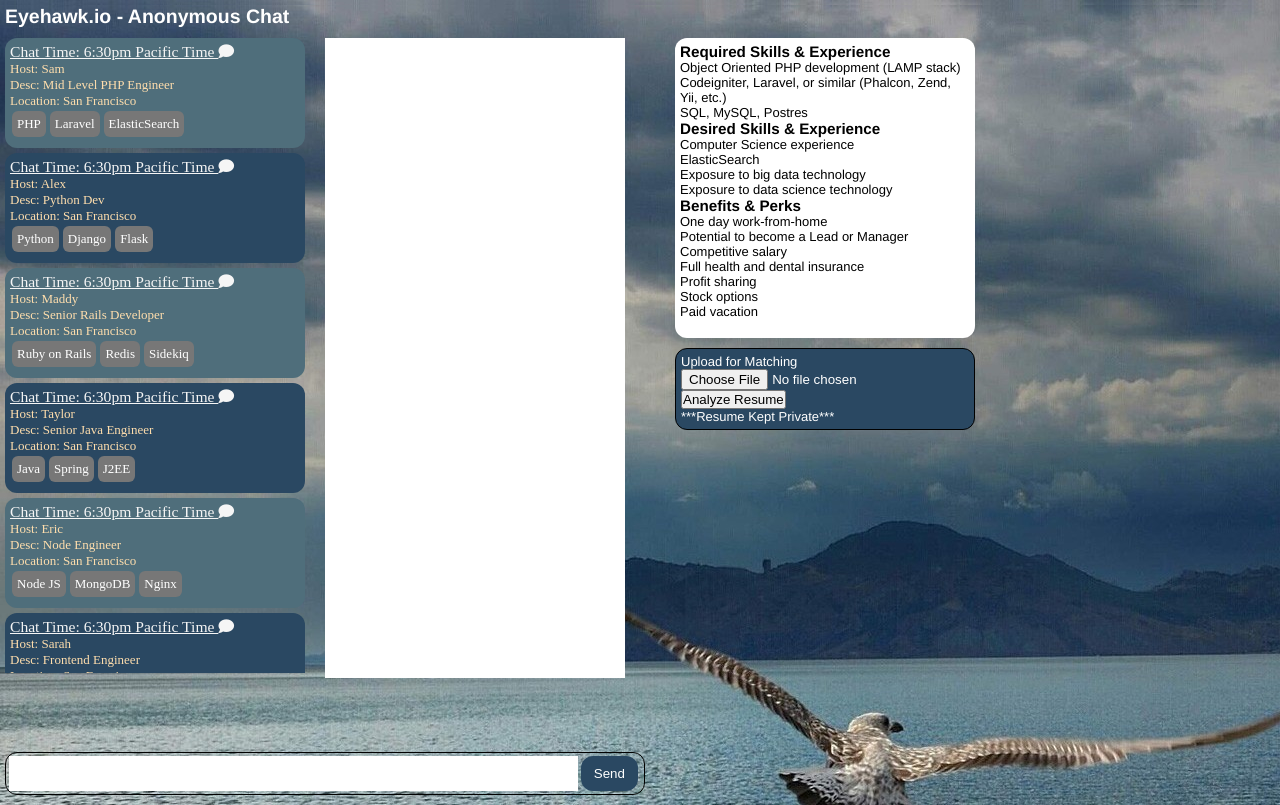
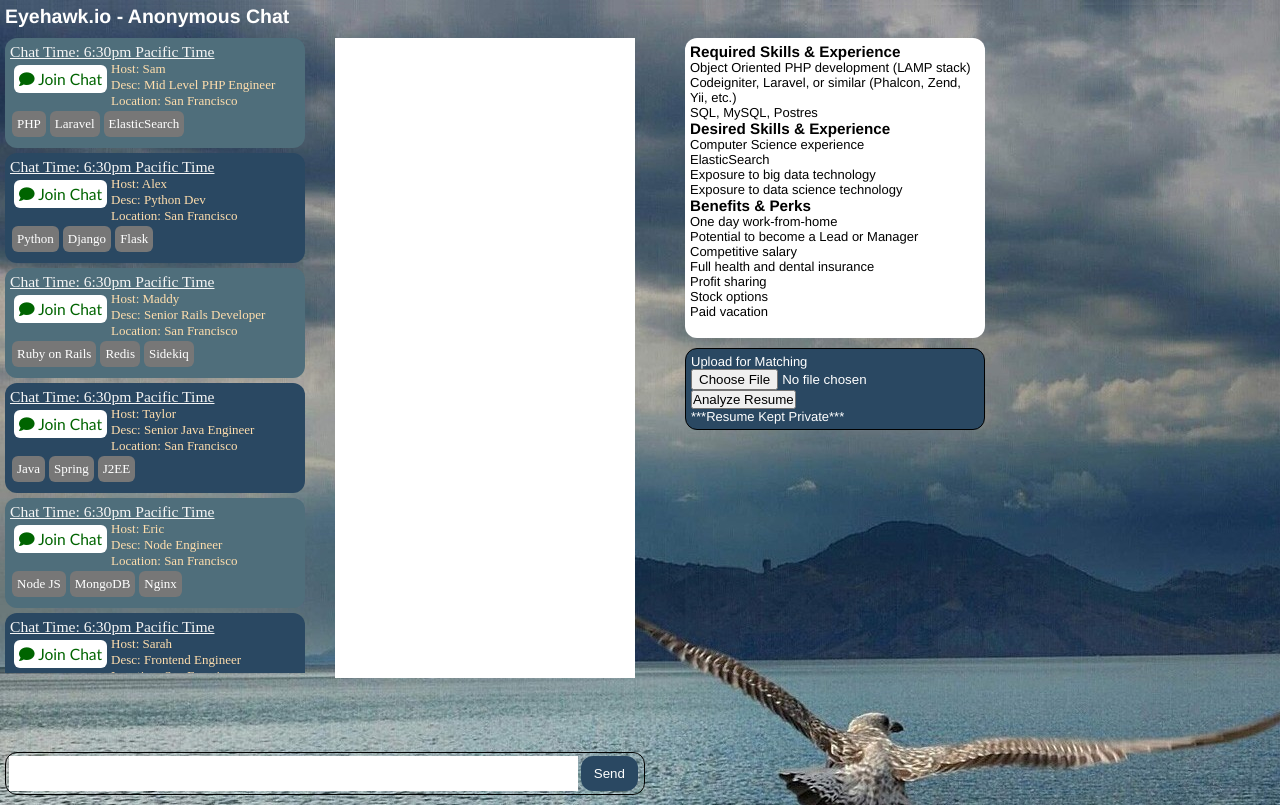
Before and after one commit to jobfriender/socket.io, a website: page index.html in a window 1280 px wide. Drawn offline with nearby package versions, Linux system fonts and the light colour scheme.

Commit message:
make join chat more UX obvious.

```diff
--- a/index.html
+++ b/index.html
@@ -14,7 +14,7 @@
         <div class="time">
             <a href='/?room=1'>
                 Chat Time: 6:30pm Pacific Time
-                <i class="fa fa-comment" aria-hidden="true"></i>
+                <div class="join"><i class="fa fa-comment" aria-hidden="true"></i> Join Chat</div>
             </a>
         </div>
         <div class="host">Host: Sam</div>
@@ -28,7 +28,7 @@
         <div class="time">
             <a href='/?room=2'>
                 Chat Time: 6:30pm Pacific Time
-                <i class="fa fa-comment" aria-hidden="true"></i>
+                <div class="join"><i class="fa fa-comment" aria-hidden="true"></i> Join Chat</div>
             </a>
         </div>
         <div class="host">Host: Alex</div>
@@ -42,7 +42,7 @@
         <div class="time">
             <a href='/?room=3'>
                 Chat Time: 6:30pm Pacific Time
-                <i class="fa fa-comment" aria-hidden="true"></i>
+                <div class="join"><i class="fa fa-comment" aria-hidden="true"></i> Join Chat</div>
             </a>
         </div>
         <div class="host">Host: Maddy</div>
@@ -56,7 +56,7 @@
         <div class="time">
             <a href='/?room=4'>
                 Chat Time: 6:30pm Pacific Time
-                <i class="fa fa-comment" aria-hidden="true"></i>
+                <div class="join"><i class="fa fa-comment" aria-hidden="true"></i> Join Chat</div>
             </a>
         </div>
         <div class="host">Host: Taylor</div>
@@ -70,7 +70,7 @@
         <div class="time">
             <a href='/?room=5'>
                 Chat Time: 6:30pm Pacific Time
-                <i class="fa fa-comment" aria-hidden="true"></i>
+                <div class="join"><i class="fa fa-comment" aria-hidden="true"></i> Join Chat</div>
             </a>
         </div>
         <div class="host">Host: Eric</div>
@@ -84,7 +84,7 @@
         <div class="time">
             <a href='/?room=6'>
                 Chat Time: 6:30pm Pacific Time
-                <i class="fa fa-comment" aria-hidden="true"></i>
+                <div class="join"><i class="fa fa-comment" aria-hidden="true"></i> Join Chat</div>
             </a>
         </div>
         <div class="host">Host: Sarah</div>
@@ -98,7 +98,7 @@
         <div class="time">
             <a href='/?room=7'>
                 Chat Time: 6:30pm Pacific Time
-                <i class="fa fa-comment" aria-hidden="true"></i>
+                <div class="join"><i class="fa fa-comment" aria-hidden="true"></i> Join Chat</div>
             </a>
         </div>
         <div class="host">Host: Sam, JobSpringPartners</div>
@@ -112,7 +112,7 @@
         <div class="time">
             <a href='/?room=8'>
                 Chat Time: 6:30pm Pacific Time
-                <i class="fa fa-comment" aria-hidden="true"></i>
+                <div class="join"><i class="fa fa-comment" aria-hidden="true"></i> Join Chat</div>
             </a>
         </div>
         <div class="host">Host: Tim</div>
--- a/public/css/style.css
+++ b/public/css/style.css
@@ -12,8 +12,9 @@ html, body
 
 .chats {
     float: left;
-    width: 320px;
+    width: 330px;
     overflow-y: scroll;
+    overflow-x: hidden;
     height:80vh;
 }
 
@@ -157,3 +158,14 @@ form button {
     border-radius: 6px;
     background-color: #777777;
 }
+
+.join {
+    font-family: "Trebuchet MS";
+    display: inline;
+    float: left;
+    margin: 4px;
+    padding: 5px;
+    border-radius: 6px;
+    background-color: white;
+    color: darkgreen;
+}
```
